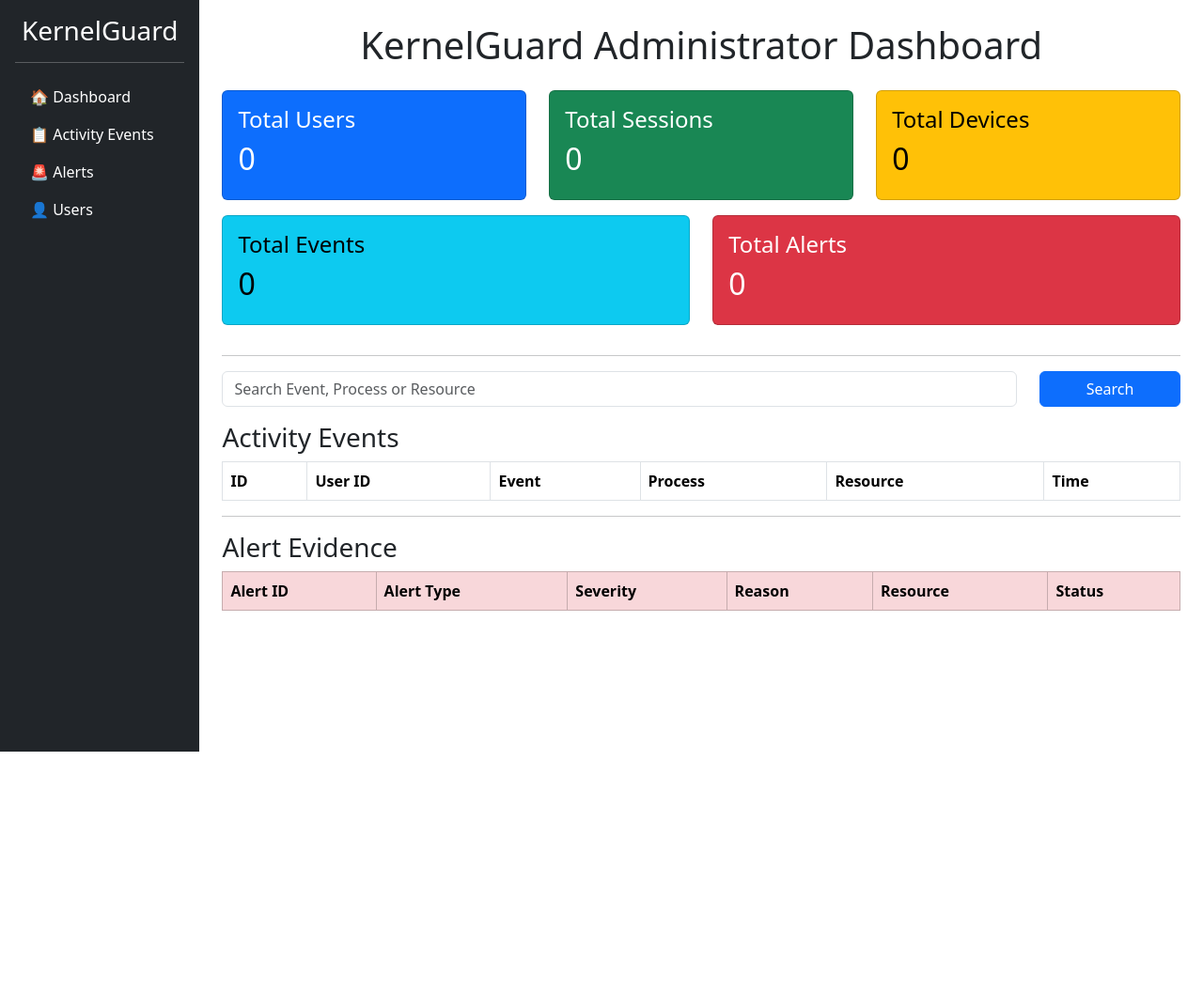
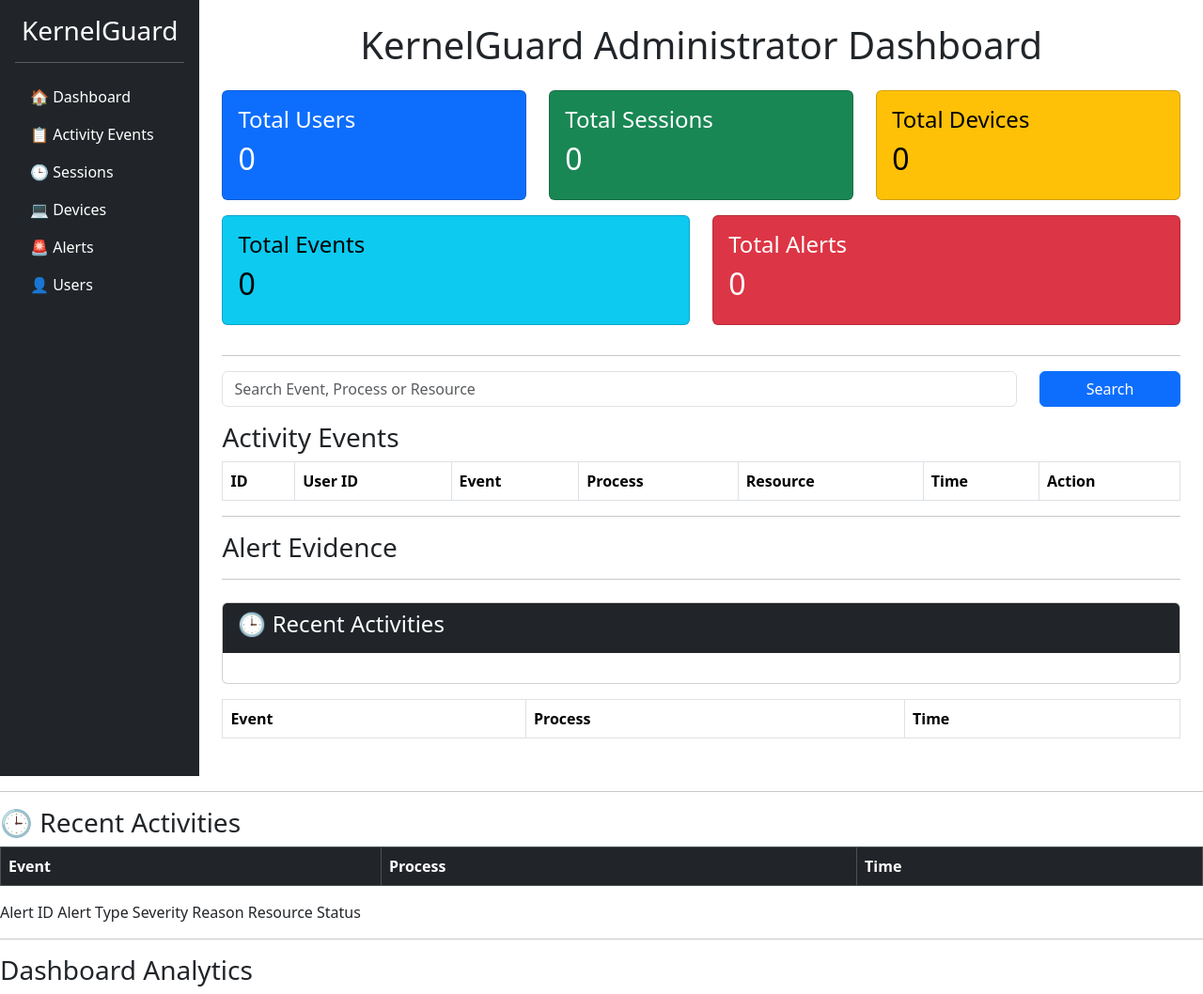
Before and after one commit to flyingsaucer1/KernelGuard, a Flask app: page / in a window 1280 px wide. Shown: the top 1058 px of the page at 94% size. Before the commit the page ends 800 px from the top, so only its background shows below. Run offline with Flask 3, Linux system fonts and the light colour scheme; data that the repository does not hold is empty.

Commit message:
Added event details page and recent activities dashboard

```diff
--- a/app.py
+++ b/app.py
@@ -5,6 +5,14 @@
 
 @app.route("/")
 def dashboard():
+    cursor.execute("SELECT COUNT(*) AS total FROM alerts WHERE severity='High'")
+    high_alerts = cursor.fetchone()["total"]
+
+    cursor.execute("SELECT COUNT(*) AS total FROM alerts WHERE severity='Medium'")
+    medium_alerts = cursor.fetchone()["total"]
+
+    cursor.execute("SELECT COUNT(*) AS total FROM alerts WHERE severity='Low'")
+    low_alerts = cursor.fetchone()["total"]
 
     cursor.execute("SELECT COUNT(*) AS total FROM users")
     users = cursor.fetchone()["total"]
@@ -20,6 +28,7 @@
 
     cursor.execute("SELECT COUNT(*) AS total FROM alerts")
     alerts = cursor.fetchone()["total"]
+
     cursor.execute("""
 SELECT alerts.alert_id,
        alerts.alert_type,
@@ -46,6 +55,27 @@
      cursor.execute("SELECT * FROM activity_events")
 
     event_list = cursor.fetchall()
+    cursor.execute("""
+    SELECT event_type, process_name, event_time
+    FROM activity_events
+    ORDER BY event_time DESC
+    LIMIT 5
+    """)
+    recent_events = cursor.fetchall()
+
+    search = request.args.get("search")
+
+    if search:
+        cursor.execute("""
+        SELECT * FROM activity_events
+        WHERE event_type LIKE %s
+        OR process_name LIKE %s
+        OR resource LIKE %s
+        """, (f"%{search}%", f"%{search}%", f"%{search}%"))
+    else:
+        cursor.execute("SELECT * FROM activity_events")
+
+    event_list = cursor.fetchall()
 
     return render_template(
         "dashboard.html",
@@ -55,8 +85,91 @@
         events=events,
         alerts=alerts,
         event_list=event_list,
+        alert_list=alert_list,
+        recent_events=recent_events,
+        high_alerts=high_alerts,
+        medium_alerts=medium_alerts,
+        low_alerts=low_alerts,
+    )
+print("Users route loaded")
+@app.route("/users")
+def users():
+
+    search = request.args.get("search")
+
+    if search:
+        cursor.execute("""
+            SELECT * FROM users
+            WHERE username LIKE %s
+            OR role LIKE %s
+        """, (f"%{search}%", f"%{search}%"))
+    else:
+        cursor.execute("SELECT * FROM users")
+
+    user_list = cursor.fetchall()
+
+    return render_template(
+        "users.html",
+        user_list=user_list
+    )
+@app.route("/alerts")
+def alerts_page():
+
+    cursor.execute("""
+    SELECT alerts.alert_id,
+           alerts.alert_type,
+           alerts.severity,
+           alerts.reason,
+           alerts.status,
+           activity_events.resource
+    FROM alerts
+    JOIN activity_events
+    ON alerts.event_id = activity_events.event_id
+    """)
+
+    alert_list = cursor.fetchall()
+
+    return render_template(
+        "alerts.html",
         alert_list=alert_list
     )
+@app.route("/devices")
+def devices_page():
 
+    cursor.execute("SELECT * FROM devices")
+    device_list = cursor.fetchall()
+
+    return render_template(
+        "devices.html",
+        device_list=device_list
+    )
+@app.route("/sessions")
+def sessions_page():
+
+    cursor.execute("""
+        SELECT * FROM sessions
+    """)
+
+    session_list = cursor.fetchall()
+
+    return render_template(
+        "sessions.html",
+        session_list=session_list
+    )
+@app.route("/event/<int:event_id>")
+def event_details(event_id):
+
+    cursor.execute("""
+        SELECT *
+        FROM activity_events
+        WHERE event_id=%s
+    """,(event_id,))
+
+    event = cursor.fetchone()
+
+    return render_template(
+        "event_details.html",
+        event=event
+    )
 if __name__ == "__main__":
     app.run(debug=True)
--- a/templates/dashboard.html
+++ b/templates/dashboard.html
@@ -28,11 +28,19 @@
 </li>
 
 <li class="nav-item">
-<a class="nav-link text-white" href="#">🚨 Alerts</a>
+    <a class="nav-link text-white" href="/sessions">🕒 Sessions</a>
 </li>
 
 <li class="nav-item">
-<a class="nav-link text-white" href="#">👤 Users</a>
+    <a class="nav-link text-white" href="/devices">💻 Devices</a>
+</li>
+
+<li class="nav-item">
+<a class="nav-link text-white "href="/alerts">🚨 Alerts</a>
+</li>
+
+<li class="nav-item">
+<a class="nav-link text-white" href="/users">👤 Users</a>
 </li>
 
 </ul>
@@ -134,6 +142,7 @@
 <th>Process</th>
 <th>Resource</th>
 <th>Time</th>
+<th>Action</th>
 
 </tr>
 
@@ -151,7 +160,12 @@
 <td>{{ event.process_name }}</td>
 <td>{{ event.resource }}</td>
 <td>{{ event.event_time }}</td>
-
+<td>
+    <a href="/event/{{ event.event_id }}"
+       class="btn btn-sm btn-primary">
+       View
+    </a>
+</td>
 </tr>
 
 {% endfor %}
@@ -164,7 +178,76 @@
 <h3>Alert Evidence</h3>
 
 <table class="table table-bordered table-striped">
+    <hr>
 
+<div class="card mt-4">
+
+    <div class="card-header bg-dark text-white">
+        <h4>🕒 Recent Activities</h4>
+    </div>
+
+    <div class="card-body">
+
+        <table class="table table-bordered table-striped">
+
+            <thead>
+
+                <tr>
+                    <th>Event</th>
+                    <th>Process</th>
+                    <th>Time</th>
+                </tr>
+
+            </thead>
+
+            <tbody>
+
+            {% for event in recent_events %}
+
+                <tr>
+                    <td>{{ event.event_type }}</td>
+                    <td>{{ event.process_name }}</td>
+                    <td>{{ event.event_time }}</td>
+                </tr>
+
+            {% endfor %}
+
+            </tbody>
+
+        </table>
+
+    </div>
+
+</div>
+<hr>
+
+<h3>🕒 Recent Activities</h3>
+
+<table class="table table-bordered table-striped">
+
+<thead class="table-dark">
+<tr>
+    <th>Event</th>
+    <th>Process</th>
+    <th>Time</th>
+</tr>
+</thead>
+
+<tbody>
+
+{% for event in recent_events %}
+
+<tr>
+    <td>{{ event.event_type }}</td>
+    <td>{{ event.process_name }}</td>
+    <td>{{ event.event_time }}</td>
+</tr>
+
+{% endfor %}
+
+</tbody>
+
+</table>
     <thead class="table-danger">
         <tr>
             <th>Alert ID</th>
@@ -194,7 +277,21 @@
     </tbody>
 
 </table>
+<hr>
 
+<h3>Dashboard Analytics</h3>
+
+<div class="row">
+
+    <div class="col-md-6">
+        <canvas id="eventChart"></canvas>
+    </div>
+
+    <div class="col-md-6">
+        <canvas id="alertChart"></canvas>
+    </div>
+
+</div>
 </div>
 
 </div>
```
Also changed, not shown: templates/alerts.html (added, +105 -0 lines), templates/devices.html (added, +58 -0 lines), templates/event_details.html (added, +54 -0 lines), templates/sessions.html (added, +58 -0 lines), templates/users.html (added, +58 -0 lines).
